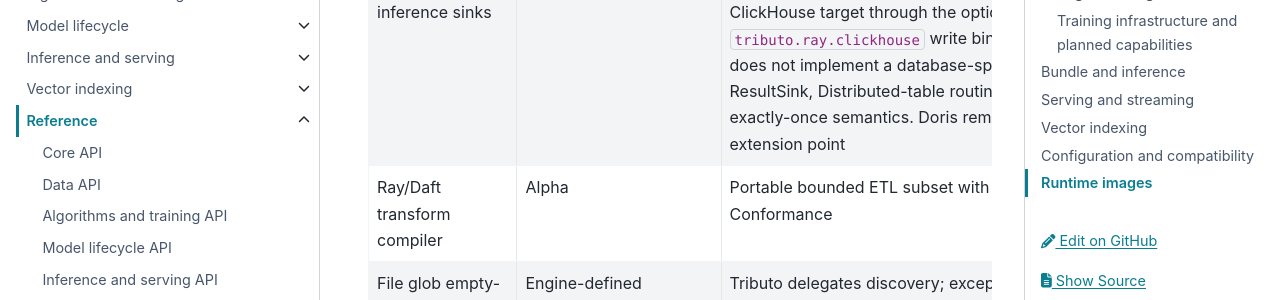
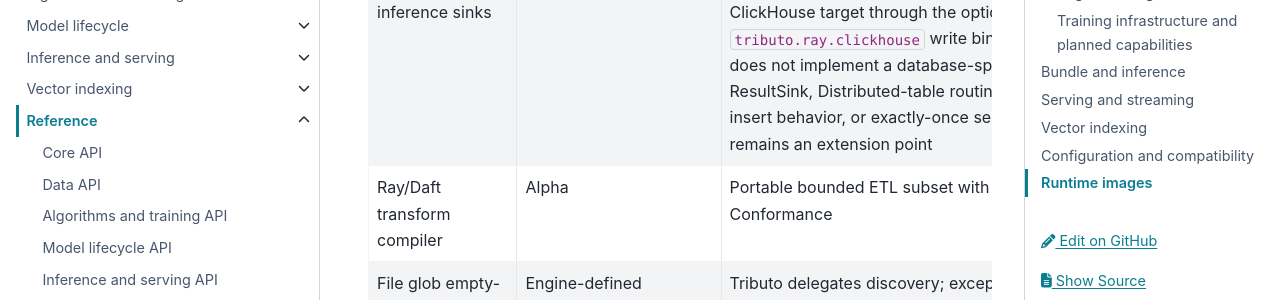
Before and after one commit to jiangxt2/Tributo, a Sphinx documentation site: the page built from docs/reference/support-matrix.md, in a window 1280 px wide and 900 px high, scrolled down 4705 px. Shown: the part 232-532 px from the top of the window. Built offline with Sphinx 7.4.7 and the PyData theme 0.15.4, drawn with Linux system fonts in a browser that asks for light colours; comment, search, counter and statistics services are not loaded.

Commit message:
docs: use spelling-safe write terminology
Signed-off-by: zhangdong <zhangdongit@chinamobile.com>

```diff
--- a/docs/reference/support-matrix.md
+++ b/docs/reference/support-matrix.md
@@ -56,7 +56,7 @@
 | Lance output | Implemented as a generic ResultSink path | Declared fixed-shape Ray/Arrow tensor columns are strictly validated and normalized to Lance `FixedSizeList`; the user Predictor still owns vector semantics, and the sink does not pool, mathematically normalize embedding values, change dtype, or automatically invoke the separate vector-index workflow |
 | Native bounded writes | Basic local/S3 native round-trips are implemented through `WriteGateway` for Ray/Daft Parquet, CSV, Iceberg, and Lance. The optional Ray ClickHouse binding delegates append-only writes and native row/byte receipts to `ray-clickhouse==0.1.0`; real-database Tributo Conformance remains required. Ray Lance delegates to locked `lance-ray==0.5.0`/PyLance 9; Daft delegates to `DataFrame.write_lance`. Mode support comes from the selected native Binding capability. Existing-target `CREATE`, missing-target `APPEND`, schema evolution, and empty writes remain provider-owned, are not general Tributo guarantees | Tributo owns control-plane validation only; Ray Data, Daft, or an official native integration owns data-plane writes |
 | Custom Hugging Face Predictor | User-provided Ray Data/Jobs extension point | Tokenization, task semantics, output interpretation, pooling, normalization, and metadata remain user-owned |
-| Database inference sinks | Adapter only | `DataWriteResultSink` can route an append-only ClickHouse target through the optional `tributo.ray.clickhouse` write binding. Tributo does not implement a database-specific ResultSink, Distributed-table routing, upsert, or exactly-once semantics. Doris remains an extension point |
+| Database inference sinks | Adapter only | `DataWriteResultSink` can route an append-only ClickHouse target through the optional `tributo.ray.clickhouse` write binding. Tributo does not implement a database-specific ResultSink, Distributed-table routing, update-or-insert behavior, or exactly-once semantics. Doris remains an extension point |
 | Ray/Daft transform compiler | Alpha | Portable bounded ETL subset with dual-engine Conformance |
 | File glob empty-match behavior | Engine-defined | Tributo delegates discovery; exception type and timing follow the selected Ray/Daft reader |
 | Bounded SQL empty result | Valid | Ingestion returns an empty native handle; Training, Inference, or another consumer decides whether empty input is acceptable |
```
